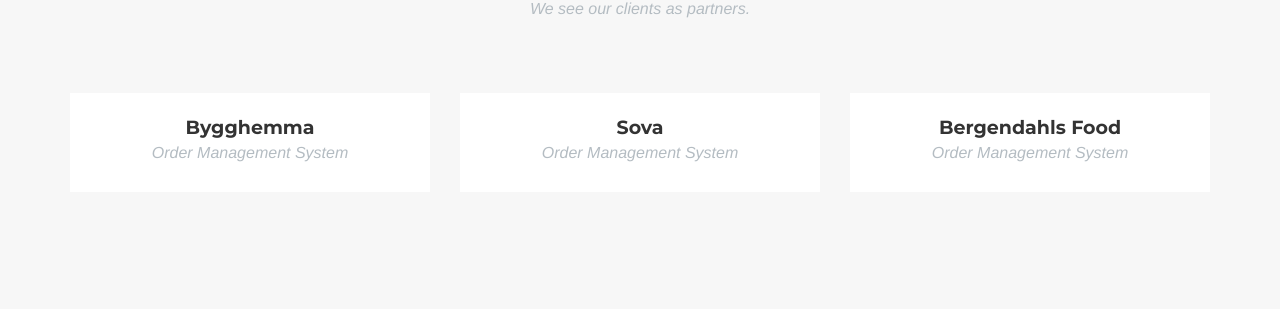
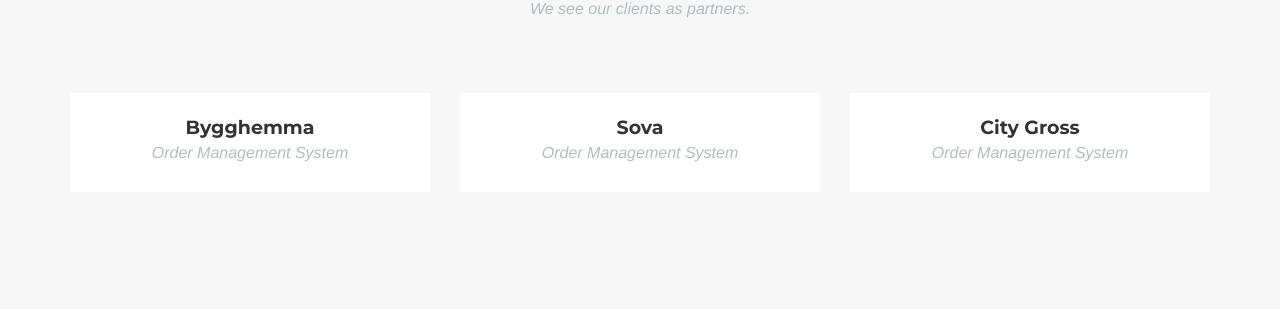
Before and after one commit to PlugAndTrade/plugandtrade.github.io, a Jekyll site: the page built from _posts/2014-07-16-project-3.markdown, in a window 1280 px wide and 900 px high, scrolled down 1691 px. Shown: the part 144-453 px from the top of the window. Built offline with Jekyll 4.4.1, drawn with Linux system fonts in a browser that asks for light colours; some web fonts are replaced.

Commit message:
Updated client names

```diff
--- a/_posts/2014-07-16-project-3.markdown
+++ b/_posts/2014-07-16-project-3.markdown
@@ -1,5 +1,5 @@
 ---
-title: Bergendahls Food
+title: City Gross
 subtitle: Order Management System
 layout: default
 modal-id: 3
@@ -8,7 +8,7 @@ img: citygross.png
 thumbnail: citygross-thumbnail.png
 alt: image-alt
 project-date: April 2014
-client: Start Bootstrap
+client: City Gross
 category: Web Development
 description: Lorem ipsum dolor sit amet, usu cu alterum nominavi lobortis. At duo novum diceret. Tantas apeirian vix et, usu sanctus postulant inciderint ut, populo diceret necessitatibus in vim. Cu eum dicam feugiat noluisse.
 
--- a/_posts/2014-07-17-project-2.markdown
+++ b/_posts/2014-07-17-project-2.markdown
@@ -8,7 +8,7 @@ img: sova.png
 thumbnail: sova-thumbnail.png
 alt: image-alt
 project-date: April 2014
-client: Start Bootstrap
+client: Sova
 category: Web Development
 description: Lorem ipsum dolor sit amet, usu cu alterum nominavi lobortis. At duo novum diceret. Tantas apeirian vix et, usu sanctus postulant inciderint ut, populo diceret necessitatibus in vim. Cu eum dicam feugiat noluisse.
 
--- a/_posts/2014-07-18-project-1.markdown
+++ b/_posts/2014-07-18-project-1.markdown
@@ -8,7 +8,7 @@ img: bygghemma.png
 thumbnail: bygghemma-thumbnail.png
 alt: image-alt
 project-date: April 2014
-client: Start Bootstrap
+client: Bygghemma
 category: Web Development
 description: Lorem ipsum dolor sit amet, usu cu alterum nominavi lobortis. At duo novum diceret. Tantas apeirian vix et, usu sanctus postulant inciderint ut, populo diceret necessitatibus in vim. Cu eum dicam feugiat noluisse.
 
```
